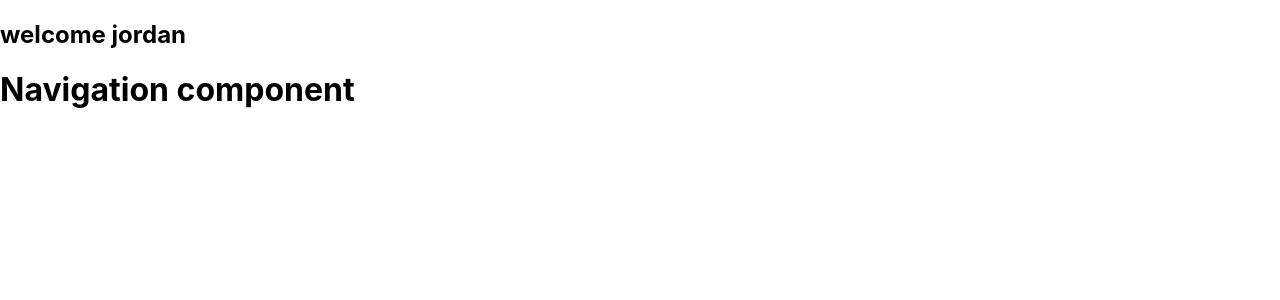
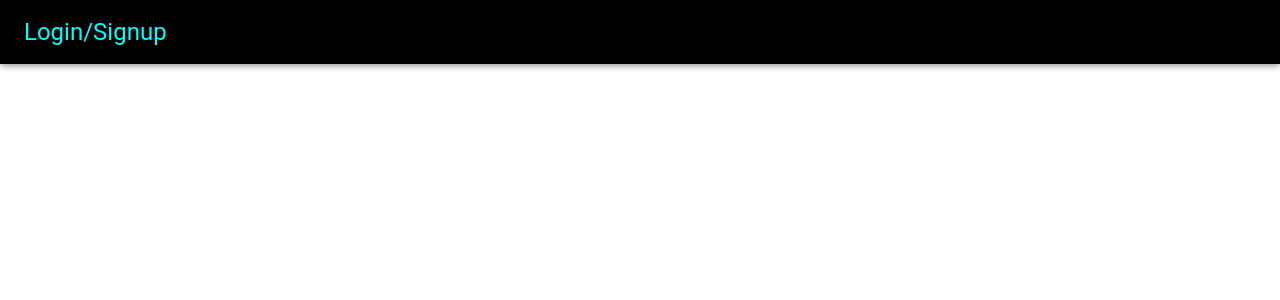
Before and after one commit to JordanAlexander22/ShuffleStream, a React (Create React App) app: page / in a window 1280 px wide. Shown: the top 300 px of the page. Built offline with nearby package versions, Linux system fonts and the light colour scheme.

Commit message:
working on navbar

```diff
--- a/package.json
+++ b/package.json
@@ -3,6 +3,7 @@
   "version": "0.1.0",
   "private": true,
   "dependencies": {
+    "@material-ui/core": "^4.10.1",
     "@testing-library/jest-dom": "^4.2.4",
     "@testing-library/react": "^9.3.2",
     "@testing-library/user-event": "^7.1.2",
--- a/src/components/NavBar/NavBar.jsx
+++ b/src/components/NavBar/NavBar.jsx
@@ -1,13 +1,17 @@
 import React from 'react';
+import {AppBar, Tabs, Tab, Box, Typography, Toolbar} from '@material-ui/core';
 
 
+const NavBar = () => {
+	return (
+		<Box component= 'nav'>
+			<AppBar title= 'shuffle' style={{backgroundColor: 'black'}}>
+                <Toolbar>
+                    <Typography variant= 'h5' style= {{color: "#00FFFF"}}> Login/Signup </Typography>
+                </Toolbar>
+            </AppBar>
+		</Box>
+	);
+};
 
- const NavBar = () => {
-    return(
-        <div>
-            <h1> Navigation component</h1>
-        </div>
-    )
-}
-
-export default NavBar
+export default NavBar;
--- /dev/null
+++ b/src/components/NavBar/NavBar.module.css
@@ -0,0 +1,3 @@
+.nav{
+    color: red;
+}
```
Also changed, not shown: src/App.js (+7 -9 lines), 1 other file (tests, documents, lock files or other folders).
